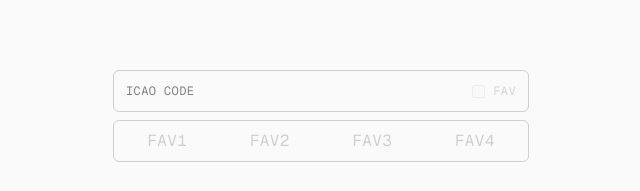
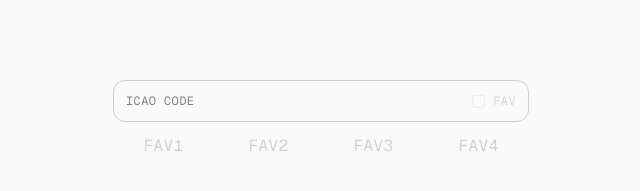
Before and after one commit to adamplesnik/just-metar, a React (Vite) app: page /1 in a window 1280 px wide. Shown: the part 606-797 px from the top of the page, without its empty margins (319-959 px from the left). Built offline with nearby package versions, Linux system fonts and the light colour scheme.

Commit message:
Update design

```diff
--- a/src/partials/Favourites.tsx
+++ b/src/partials/Favourites.tsx
@@ -9,13 +9,13 @@ export default function Favourites({ codes, slots, active, onSelect }: Props) {
   const empty = Math.max(0, slots - codes.length)
 
   return (
-    <div className="flex items-center gap-1 rounded-md border border-outline p-1">
+    <div className="flex items-center gap-1">
       {codes.map((code) => (
         <button
           key={code}
           type="button"
           onClick={() => onSelect(code)}
-          className={`h-8 flex-1 cursor-pointer rounded px-2 py-1 transition-colors hover:bg-container-bright hover:text-main sm:px-3 ${
+          className={`h-8 flex-1 cursor-pointer rounded-xl px-2 py-1 transition-colors hover:bg-container-bright hover:text-main sm:px-3 ${
             code === active ? 'bg-container' : 'bg-container-dim'
           }`}
         >
--- a/src/partials/IcaoInput.tsx
+++ b/src/partials/IcaoInput.tsx
@@ -8,7 +8,7 @@ type Props = {
 
 export default function IcaoInput({ value, onChange, children }: Props) {
   return (
-    <div className="flex items-center rounded-md border border-outline p-1 focus-within:border-main-dim focus-within:outline-2 focus-within:outline-blue-500/50 hover:border-main-dim">
+    <div className="flex items-center rounded-xl border border-outline p-1 focus-within:border-main-dim focus-within:outline-2 focus-within:outline-blue-500/50 hover:border-main-dim">
       <label htmlFor="icaoCode" className="shrink-0 pl-2 text-xs text-main-dim">
         ICAO code
       </label>
```
